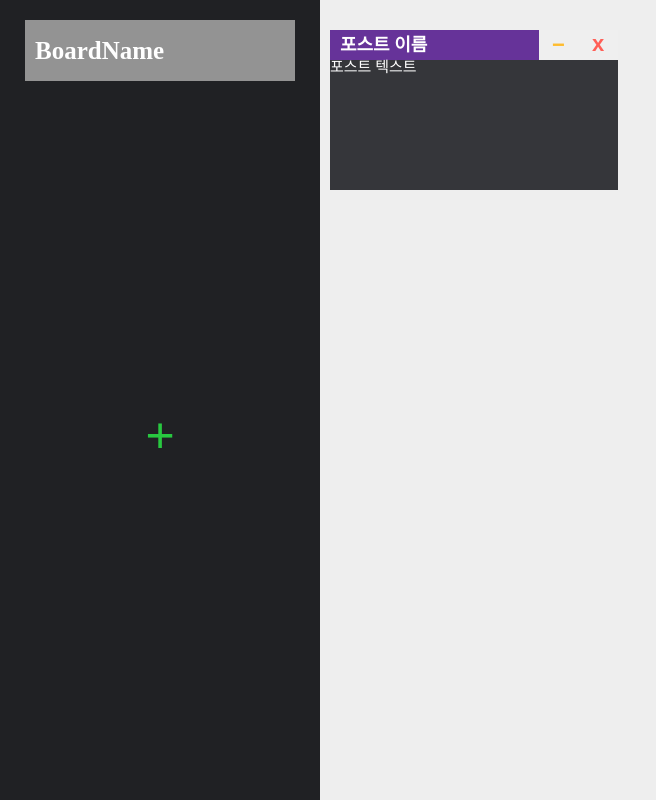
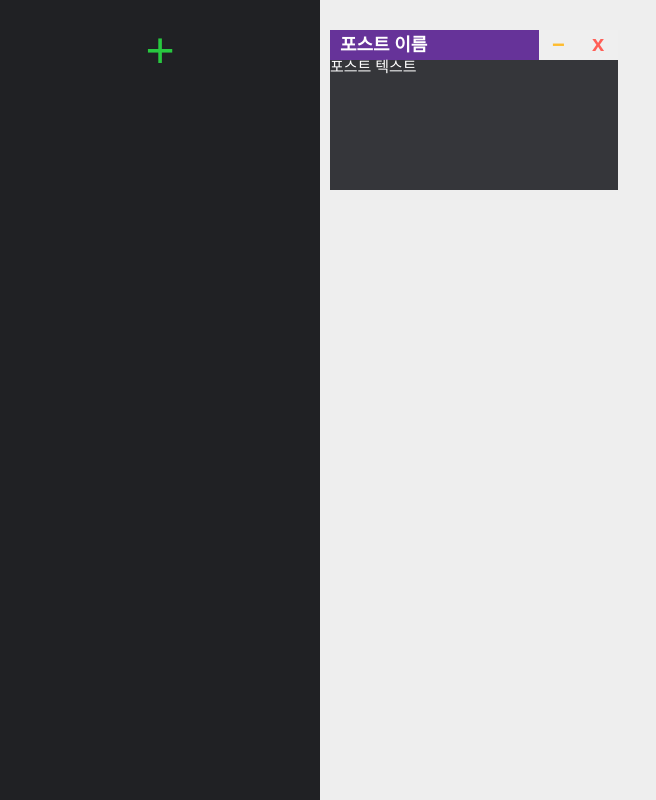
Before and after one commit to heo-0229/post-board, a React (Create React App) app: page / in a window 1280 px wide. Shown: the whole page, without its empty margins (0-656 px from the left). Built offline with nearby package versions, Linux system fonts and the light colour scheme.

Commit message:
Feat create board
보드 추가 기능 구현

```diff
--- a/src/components/BoardList.tsx
+++ b/src/components/BoardList.tsx
@@ -3,13 +3,31 @@ import '../styles/board-list.scss';
 // Element
 import { BoardName } from './elements';
 
+// Reudx, Action
+import { useDispatch, useSelector } from 'react-redux';
+import { boardActions } from '../redux/modules/board';
+import { RootState } from '../redux/modules';
+
 const BoardList = () => {
+  const dispatch = useDispatch();
+  // 보드 정보 가져오기
+  const { list } = useSelector((state: RootState) => state.board);
+
   return (
     <div className="boardlist">
-      <BoardName />
+      {/* 보드 리스트 출력 */}
+      {list.map((board) => {
+        return <BoardName boardId={board.id} name={board.name} key={board.id} />;
+      })}
       {/* 포스트 추가 버튼 */}
       <div className="boardlist-button-wrap">
-        <button>+</button>
+        <button
+          onClick={() => {
+            dispatch(boardActions.createBoard());
+          }}
+        >
+          +
+        </button>
       </div>
     </div>
   );
--- a/src/components/elements/BoardName.tsx
+++ b/src/components/elements/BoardName.tsx
@@ -1,9 +1,13 @@
 import '../../styles/board-name.scss';
 
-const BoardName = () => {
+const BoardName = (props: { boardId: number; name: string }) => {
+  const { boardId, name } = props;
   return (
     <div className="boardname">
-      <span>BoardName</span>
+      <span>
+        {/* id와 boardName 표시 */}
+        {boardId}. {name}
+      </span>
     </div>
   );
 };
--- a/src/styles/board-list.scss
+++ b/src/styles/board-list.scss
@@ -1,12 +1,13 @@
 @import 'variables';
 .boardlist{
   display: flex;
-  flex-wrap: wrap;
-  justify-content: center;
-  align-items: flex-start;
+  flex-direction: column;
+  justify-content: flex-start;
+  align-items: center;
   overflow-y: auto;
   padding: 2rem 1rem;
   width: 25%;
+  height: 100%;
   background-color: $color-main;
   &-button-wrap{
     display: flex;
--- a/src/styles/board-name.scss
+++ b/src/styles/board-name.scss
@@ -4,12 +4,12 @@
   height: 8%;
   display: flex;
   justify-content: flex-start;
+  flex-shrink: 0;
   align-items: center;
   padding-left: 1rem;
   margin-bottom: 1rem;
   color: $color-font;
   background-color: $color-gray;
-  float: left;
   cursor: pointer;
   span{
     font-size: 2.5rem;
```
